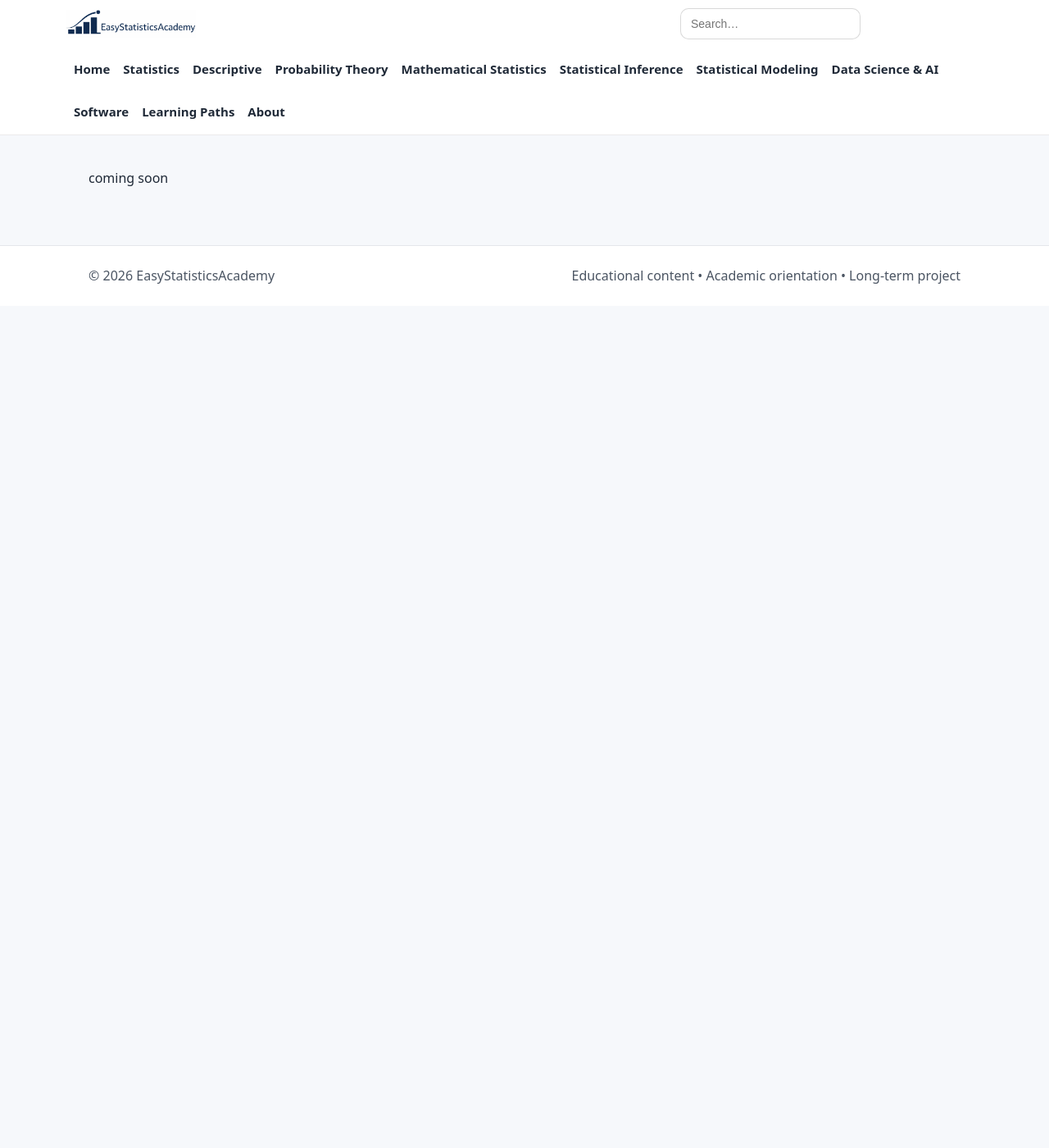
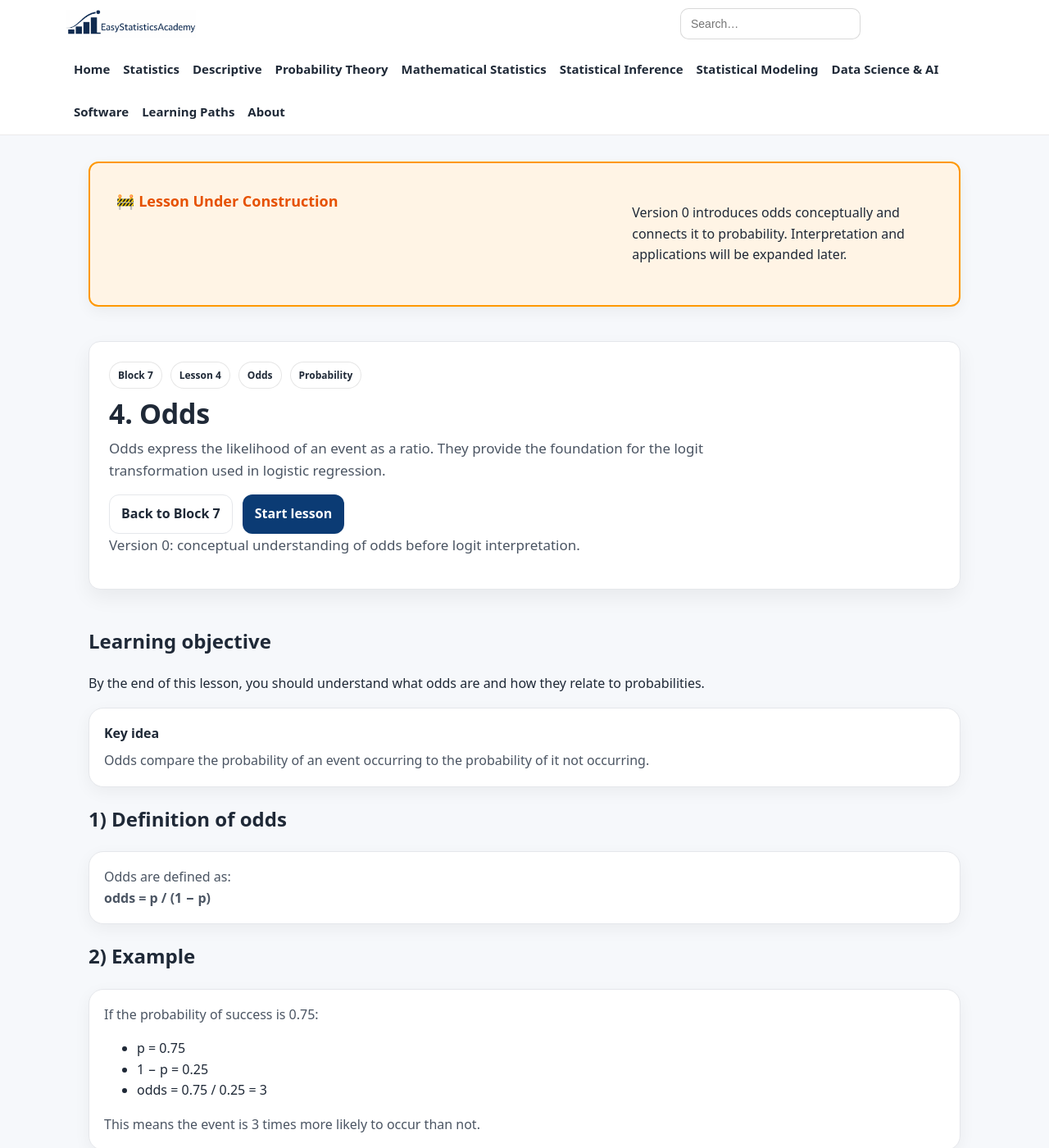
Before and after one commit to ammar-homaida-statistics/easystatisticsacademy, a Jekyll site: the page built from modeling/extensions/odds/index.md, in a window 1280 px wide and 1400 px high. Shown: the whole window at 82% size. Built offline with Jekyll 4.4.1, drawn with Linux system fonts in a browser that asks for light colours; our own code applies the rules of GitHub Pages for plain Markdown files; some of the changed text lies outside the part shown.

Commit message:
Add lesson content

```diff
--- a/modeling/extensions/odds/index.md
+++ b/modeling/extensions/odds/index.md
@@ -1 +1,184 @@
-coming soon
+---
+layout: default
+title: 4. Odds
+permalink: /modeling/extensions/odds/
+sidebar: false
+---
+
+<!-- UNDER CONSTRUCTION -->
+<section class="section section-slim">
+  <div class="callout" style="background:#fff4e5; border:2px solid #ff9800; padding:2rem; border-radius:12px;">
+    <h2 style="color:#e65100;">🚧 Lesson Under Construction</h2>
+    <p>
+      Version 0 introduces odds conceptually and connects it to probability.
+      Interpretation and applications will be expanded later.
+    </p>
+  </div>
+</section>
+
+<!-- ✅ Update last visited lesson -->
+<script>
+(function () {
+  localStorage.setItem("esa_continue_modeling_extensions_lesson_v0", JSON.stringify({
+    url: "/modeling/extensions/odds/",
+    label: "Lesson 4 — Odds",
+    ts: Date.now()
+  }));
+})();
+</script>
+
+<!-- HERO -->
+<section class="hero hero-section">
+  <div class="hero-card">
+
+    <div class="badge-row">
+      <span class="badge">Block 7</span>
+      <span class="badge">Lesson 4</span>
+      <span class="badge">Odds</span>
+      <span class="badge">Probability</span>
+    </div>
+
+    <h1>4. Odds</h1>
+
+    <p class="lead">
+      Odds express the likelihood of an event as a ratio.
+      They provide the foundation for the logit transformation used in logistic regression.
+    </p>
+
+    <div class="hero-actions">
+      <a class="btn btn-outline" href="/modeling/extensions/">Back to Block 7</a>
+      <a class="btn" href="#lesson">Start lesson</a>
+    </div>
+
+    <p class="muted-mini">
+      Version 0: conceptual understanding of odds before logit interpretation.
+    </p>
+
+  </div>
+</section>
+
+<!-- LESSON -->
+<section class="section" id="lesson">
+
+  <h2>Learning objective</h2>
+  <p>
+    By the end of this lesson, you should understand what odds are
+    and how they relate to probabilities.
+  </p>
+
+  <div class="card">
+    <h3>Key idea</h3>
+    <p>
+      Odds compare the probability of an event occurring
+      to the probability of it not occurring.
+    </p>
+  </div>
+
+  <h2>1) Definition of odds</h2>
+  <div class="card">
+    <p>
+      Odds are defined as:
+    </p>
+    <p><strong>odds = p / (1 − p)</strong></p>
+  </div>
+
+  <h2>2) Example</h2>
+  <div class="card">
+    <p>
+      If the probability of success is 0.75:
+    </p>
+    <ul>
+      <li>p = 0.75</li>
+      <li>1 − p = 0.25</li>
+      <li>odds = 0.75 / 0.25 = 3</li>
+    </ul>
+    <p>
+      This means the event is 3 times more likely to occur than not.
+    </p>
+  </div>
+
+  <h2>3) Interpreting odds</h2>
+  <div class="card">
+    <ul>
+      <li>odds = 1 → event equally likely as not</li>
+      <li>odds > 1 → event more likely than not</li>
+      <li>odds < 1 → event less likely than not</li>
+    </ul>
+  </div>
+
+  <h2>4) Odds vs probability</h2>
+  <div class="card">
+    <ul>
+      <li>Probability → bounded between 0 and 1</li>
+      <li>Odds → range from 0 to ∞</li>
+    </ul>
+  </div>
+
+  <h2>5) Why odds are useful</h2>
+  <div class="card">
+    <p>
+      Odds can be transformed into a linear scale using the logit.
+    </p>
+  </div>
+
+  <h2>6) Common misunderstanding</h2>
+  <div class="card">
+    <p>
+      Odds are not the same as probability.
+    </p>
+  </div>
+
+  <h2>7) Example comparison</h2>
+  <div class="card">
+    <ul>
+      <li>p = 0.5 → odds = 1</li>
+      <li>p = 0.8 → odds = 4</li>
+      <li>p = 0.2 → odds = 0.25</li>
+    </ul>
+  </div>
+
+  <h2>8) Why this matters</h2>
+  <div class="card">
+    <p>
+      Logistic regression coefficients are interpreted in terms of odds,
+      not probabilities directly.
+    </p>
+  </div>
+
+  <h2>9) From odds to logit</h2>
+  <div class="card">
+    <p>
+      The logit is the logarithm of odds.
+    </p>
+  </div>
+
+  <h2>10) Big picture</h2>
+  <div class="card">
+    <p>
+      Probability → Odds → Logit → Linear model
+    </p>
+  </div>
+
+  <div class="card">
+    <h3>Outcome of this lesson</h3>
+    <ul>
+      <li>Understand what odds represent</li>
+      <li>Convert probability to odds</li>
+      <li>Interpret odds correctly</li>
+      <li>Distinguish odds from probability</li>
+      <li>Prepare for coefficient interpretation</li>
+    </ul>
+  </div>
+
+  <div class="card">
+    <h3>Next step</h3>
+    <p>
+      We now interpret logistic regression coefficients
+      using odds and log-odds.
+    </p>
+    <a class="btn" href="/modeling/extensions/interpreting-logistic-coefficients/">
+      Next lesson: Interpreting Logistic Coefficients →
+    </a>
+  </div>
+
+</section>
```
